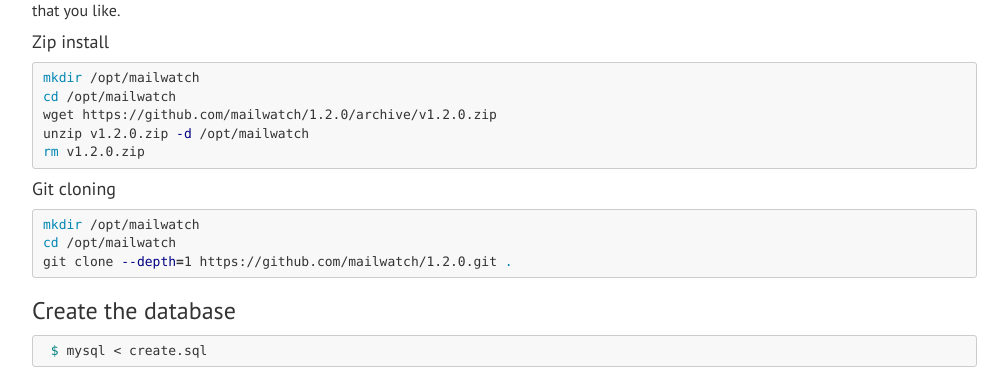
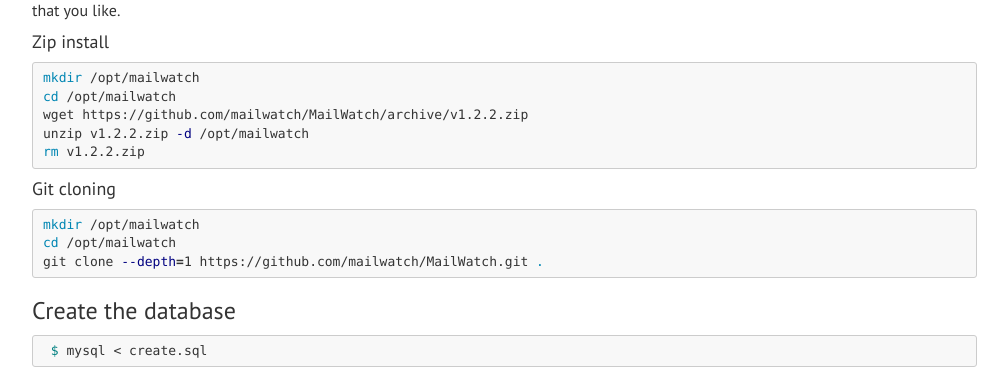
Before and after one commit to mailwatch/mailwatch-docs, a Jekyll site: the page built from _posts/2017-03-23-installing.md, in a window 1280 px wide and 900 px high, scrolled down 828 px. Shown: the part 171-540 px from the top of the window, without its empty margins (233-1241 px from the left). Built offline with Jekyll 4.4.1, drawn with Linux system fonts in a browser that asks for light colours; nearby versions of some CDN libraries.

Commit message:
Update github repository name

````diff
--- a/_config.yml
+++ b/_config.yml
@@ -9,7 +9,7 @@ subtitle: ''
 navigation: 2
 
 # URL to source code, used in _includes/footer.html
-codeurl: 'https://github.com/mailwatch/1.2.0'
+codeurl: 'https://github.com/mailwatch/MailWatch'
 
 # Default categories (in order) to appear in the navigation
 sections: [
--- a/_posts/2017-03-23-installing.md
+++ b/_posts/2017-03-23-installing.md
@@ -56,16 +56,16 @@ In the following instructions `/opt/mailwatch` is used as base directory for Mai
 ```shell
 mkdir /opt/mailwatch
 cd /opt/mailwatch
-wget https://github.com/mailwatch/1.2.0/archive/v1.2.0.zip
-unzip v1.2.0.zip -d /opt/mailwatch
-rm v1.2.0.zip
+wget https://github.com/mailwatch/MailWatch/archive/v1.2.2.zip
+unzip v1.2.2.zip -d /opt/mailwatch
+rm v1.2.2.zip
 ```
 
 #### Git cloning
 ```shell
 mkdir /opt/mailwatch
 cd /opt/mailwatch
-git clone --depth=1 https://github.com/mailwatch/1.2.0.git .
+git clone --depth=1 https://github.com/mailwatch/MailWatch.git .
 ```
 
 ### Create the database
@@ -336,6 +336,6 @@ Point your browser to http://your-mailwatch-virtualhost/ - you should be prompte
 
 ### FINISHED!! (Phew!)
 
-Please open an [issue on GitHub](https://github.com/mailwatch/1.2.0/issues) or report to the mailing-list [mailwatch-users](http://lists.sourceforge.net/lists/listinfo/mailwatch-users) if you find any errors or omissions.
+Please open an [issue on GitHub](https://github.com/mailwatch/MailWatch/issues) or report to the mailing-list [mailwatch-users](http://lists.sourceforge.net/lists/listinfo/mailwatch-users) if you find any errors or omissions.
 
 Thanks!
````
Also changed, not shown: _posts/2014-07-30-contributing.md (+4 -4 lines), _posts/2017-03-23-upgrading.md (+1 -1 lines).
